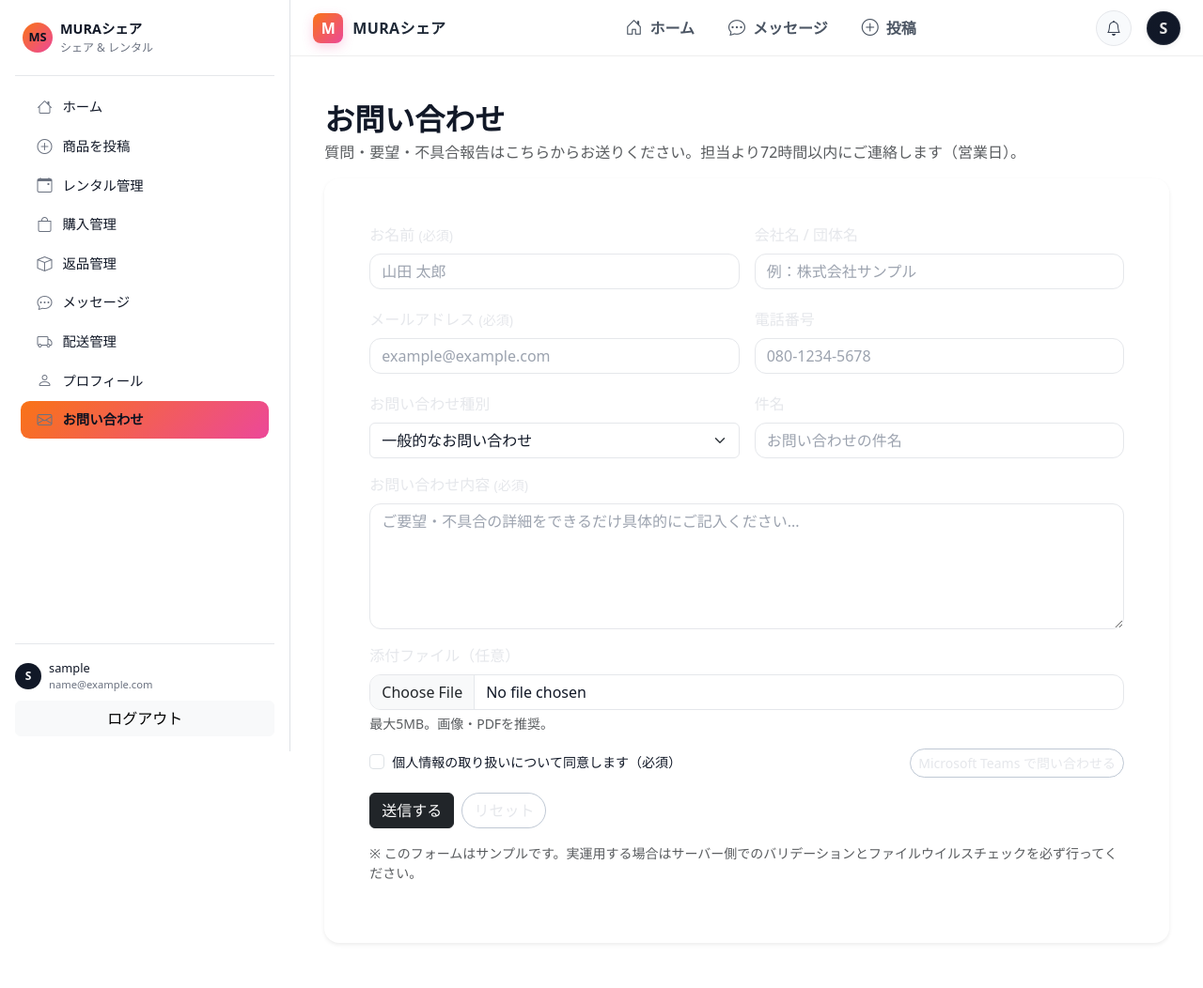
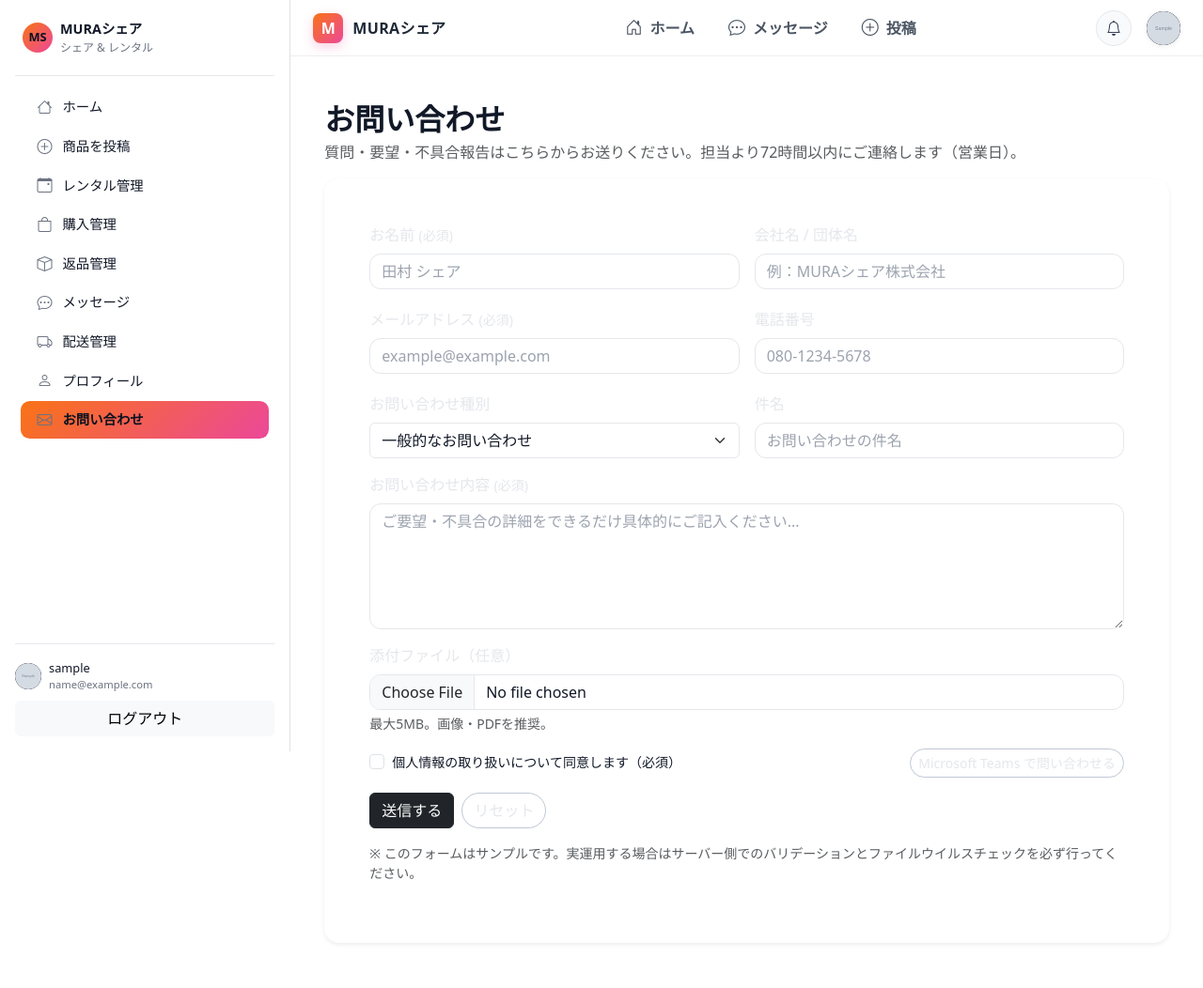
Before and after one commit to shunsuke121/mura_share, a Django app: page /contact/ in a window 1280 px wide. Shown: the whole page at 94% size. Run offline with Django 4.2, Linux system fonts and the light colour scheme; a user stored in the database is signed in; tables that the repository leaves empty hold one stand-in row (values such as "Sample post"); grey boxes marked "Sample" are stand-in pictures; data that the repository does not hold is empty.

Commit message:
進化しました

```diff
--- a/static/css/app.css
+++ b/static/css/app.css
@@ -179,6 +179,7 @@ body {
   width: 28px;
   height: 28px;
   border-radius: 999px;
+  overflow: hidden;
   background: #111827;
   color: #f9fafb;
   display: flex;
@@ -186,6 +187,14 @@ body {
   justify-content: center;
   font-size: 0.75rem;
   font-weight: 600;
+}
+
+.sidebar-avatar img {
+  width: 100%;
+  height: 100%;
+  object-fit: cover;
+  border-radius: inherit;
+  display: block;
 }
 
 .sidebar-user-name {
@@ -722,6 +731,7 @@ textarea.form-control {
   width: 36px;
   height: 36px;
   border-radius: 50%;
+  overflow: hidden;
   display: inline-flex;
   align-items: center;
   justify-content: center;
@@ -732,6 +742,14 @@ textarea.form-control {
     0 1px 6px rgba(0,0,0,.08);
   font-weight: 700;
   text-transform: uppercase;
+}
+
+.ms-avatar img {
+  width: 100%;
+  height: 100%;
+  object-fit: cover;
+  border-radius: inherit;
+  display: block;
 }
 
 /* === Sidebar width: 広げる・揃える === */
--- a/templates/_partials/header.html
+++ b/templates/_partials/header.html
@@ -66,9 +66,16 @@
           </ul>
         </div>
 
-        <div class="ms-avatar" title="{{ request.user.username }}">
-          {{ request.user.username|first|default:"U"|upper }}
-        </div>
+        <a href="{% url 'frontend:profile' %}"
+           class="ms-avatar text-decoration-none"
+           title="{{ request.user.username }}"
+           aria-label="Profile">
+          {% if request.user.profile.profile_image %}
+            <img src="{{ request.user.profile.profile_image.url }}" alt="{{ request.user.username }}">
+          {% else %}
+            {{ request.user.username|first|default:"U"|upper }}
+          {% endif %}
+        </a>
       {% else %}
         <a href="{% url 'frontend:login' %}" class="ms-icon-btn" aria-label="通知">
           <i class="bi bi-bell"></i>
--- a/templates/_partials/sidebar.html
+++ b/templates/_partials/sidebar.html
@@ -85,15 +85,21 @@
   <!-- フッター -->
   <div class="mt-auto pt-3 sidebar-footer small">
     {% if request.user.is_authenticated %}
-      <div class="d-flex align-items-center mb-2">
+      <a href="{% url 'frontend:profile' %}"
+         class="d-flex align-items-center mb-2 text-decoration-none text-reset"
+         aria-label="プロフィール">
         <div class="sidebar-avatar me-2">
-          {{ request.user.username|first|upper }}
+          {% if request.user.profile.profile_image %}
+            <img src="{{ request.user.profile.profile_image.url }}" alt="{{ request.user.username }}">
+          {% else %}
+            {{ request.user.username|first|upper }}
+          {% endif %}
         </div>
         <div class="flex-grow-1">
           <div class="sidebar-user-name">{{ request.user.username }}</div>
           <div class="sidebar-user-email text-truncate">{{ request.user.email }}</div>
         </div>
-      </div>
+      </a>
 
       <div class="d-grid gap-2">
         <form method="post" action="{% url 'frontend:logout' %}">
--- a/templates/contact/contact.html
+++ b/templates/contact/contact.html
@@ -20,12 +20,12 @@
         <div class="row g-3 mb-3">
           <div class="col-md-6">
             <label for="name" class="form-label">お名前 <span class="small">(必須)</span></label>
-            <input id="name" name="name" type="text" class="form-control" placeholder="山田 太郎" required />
+            <input id="name" name="name" type="text" class="form-control" placeholder="田村 シェア" required />
             <div class="text-danger small mt-1 error" data-for="name"></div>
           </div>
           <div class="col-md-6">
             <label for="company" class="form-label">会社名 / 団体名</label>
-            <input id="company" name="company" type="text" class="form-control" placeholder="例：株式会社サンプル" />
+            <input id="company" name="company" type="text" class="form-control" placeholder="例：MURAシェア株式会社" />
           </div>
         </div>
 
```
